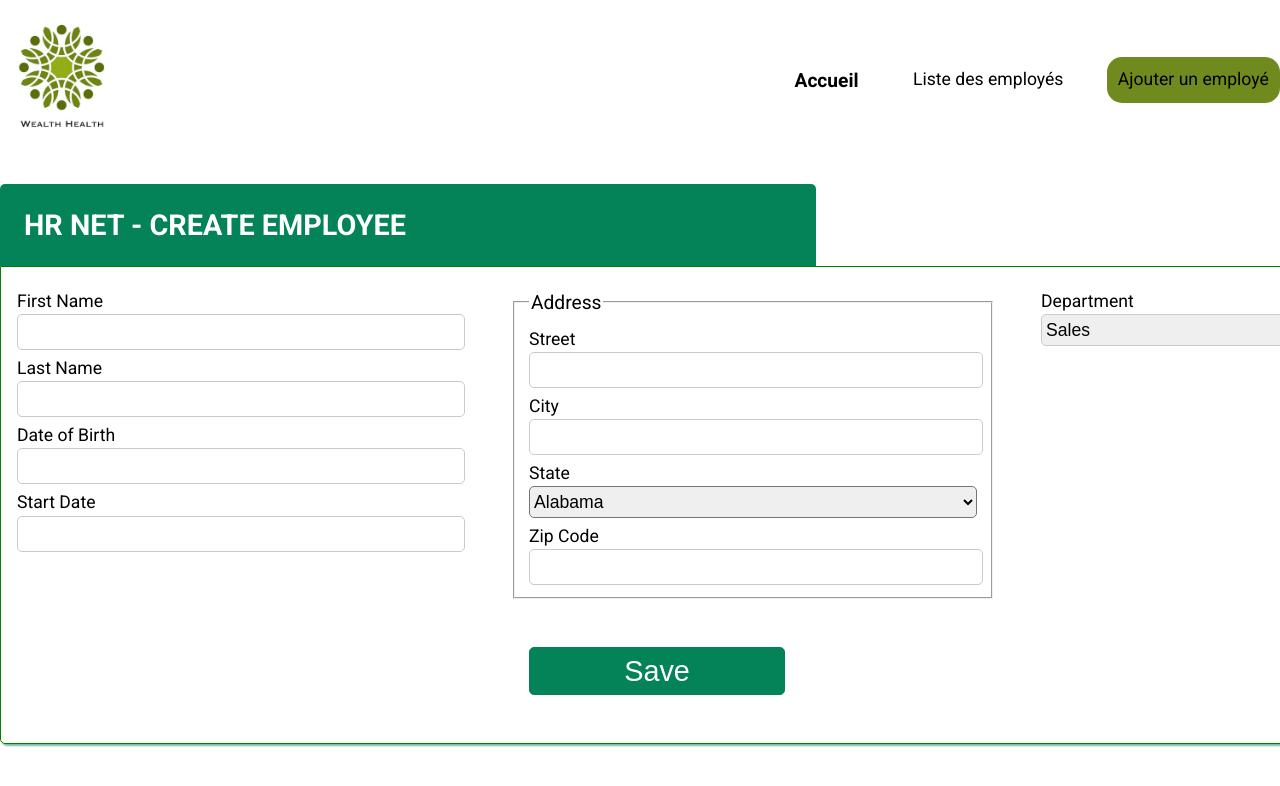
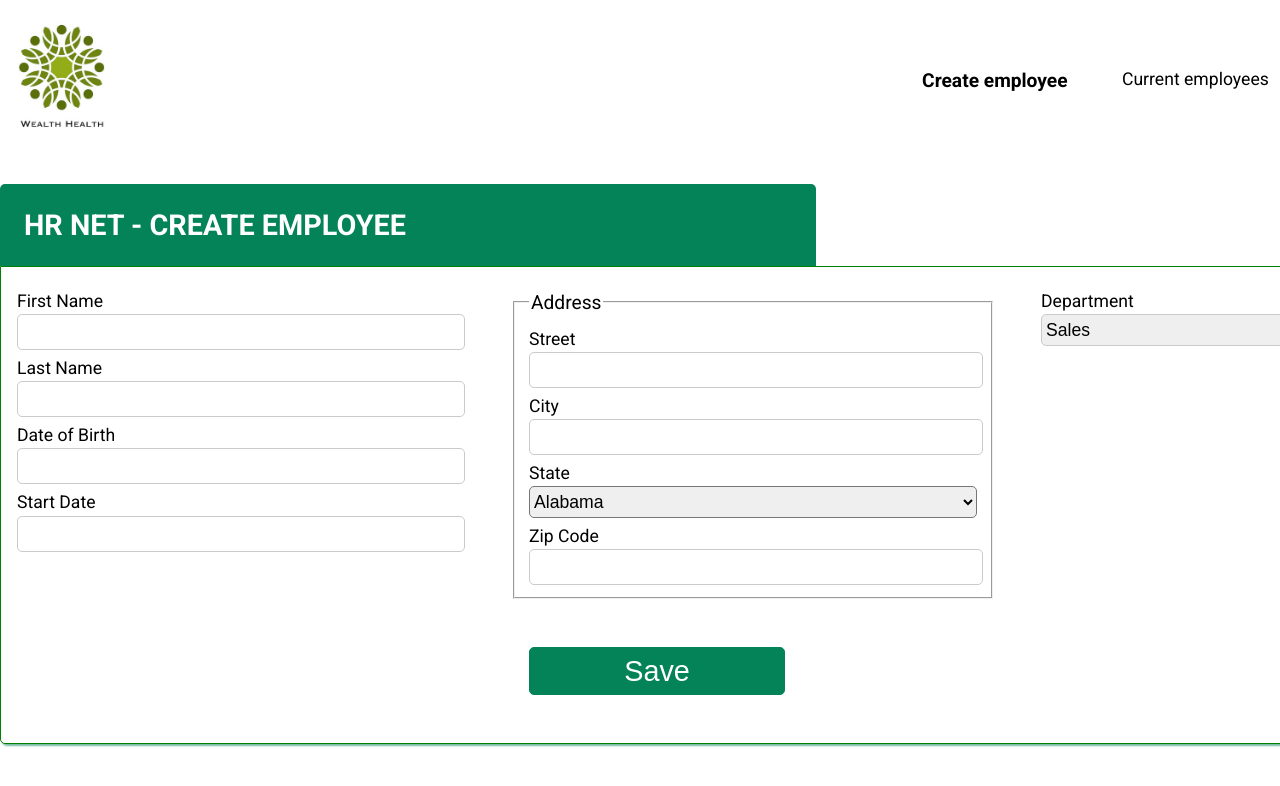
Before and after one commit to ChimdaProjects/HRnet, a React (Create React App) app: page / in a window 1280 px wide. Shown: the top 786 px of the page. Built offline with nearby package versions, Linux system fonts and the light colour scheme.

Commit message:
add router to app

```diff
--- a/src/components/App/App.js
+++ b/src/components/App/App.js
@@ -2,12 +2,23 @@
 import './App.css';
 // components
 import Homepage from '../../pages/Homepage/Homepage';
+import EmployeeView from '../../pages/EmployeesView/EmployeeView';
+import { Routes, Route } from 'react-router-dom';
 //import Datepicker from '../Datepicker/Datepicker';
 
 function App() {
   return (
     <div className="App">
-     <Homepage />
+      <Routes >
+      <Route
+        path="/"
+        element={<Homepage/>}
+      />
+      <Route
+        path="/current-employee"
+        element={<EmployeeView />}
+      />
+      </Routes>
     </div>
   );
 }
--- /dev/null
+++ b/src/components/Datatable/Datatable.jsx
@@ -0,0 +1,11 @@
+import React from "react";
+
+const Datatable = () => {
+    return (
+        <div>
+
+        </div>
+    )
+}
+
+export default Datatable;
--- a/src/components/Navbar/Navbar.jsx
+++ b/src/components/Navbar/Navbar.jsx
@@ -1,6 +1,6 @@
 import React from "react";
 // router
-import { NavLink, Link } from 'react-router-dom';
+import { NavLink, Link, } from 'react-router-dom';
 // img
 import logo from "../../assets/logo_wealth_health.jpg"
 // style
@@ -25,17 +25,12 @@ const Navbar = () => {
       <ul className="navbar-content">
         <li className="navbar-content-path">
             <NavLink to="/" exact style={linkStyle} >
-                Accueil
+                Create employee
             </NavLink>
         </li>
         <li className="navbar-content-path">
-            <NavLink to="/view-employees" exact style={linkStyle} >
-                Liste des employés
-            </NavLink>
-        </li>
-        <li className="navbar-content-path button-path">
-            <NavLink to="/create-employee" exact style={linkStyle} >
-                Ajouter un employé
+            <NavLink to="/current-employee" exact style={linkStyle} >
+                Current employees
             </NavLink>
         </li>
       </ul>
--- /dev/null
+++ b/src/pages/EmployeesView/EmployeeView.jsx
@@ -0,0 +1,11 @@
+import Datatable from "../../components/Datatable/Datatable";
+
+const EmployeeView = () => {
+    return (
+        <div>
+            <Datatable />
+        </div>
+    )
+}
+
+export default EmployeeView;
```
Also changed, not shown: src/components/Datatable/datatable.scss (added).
